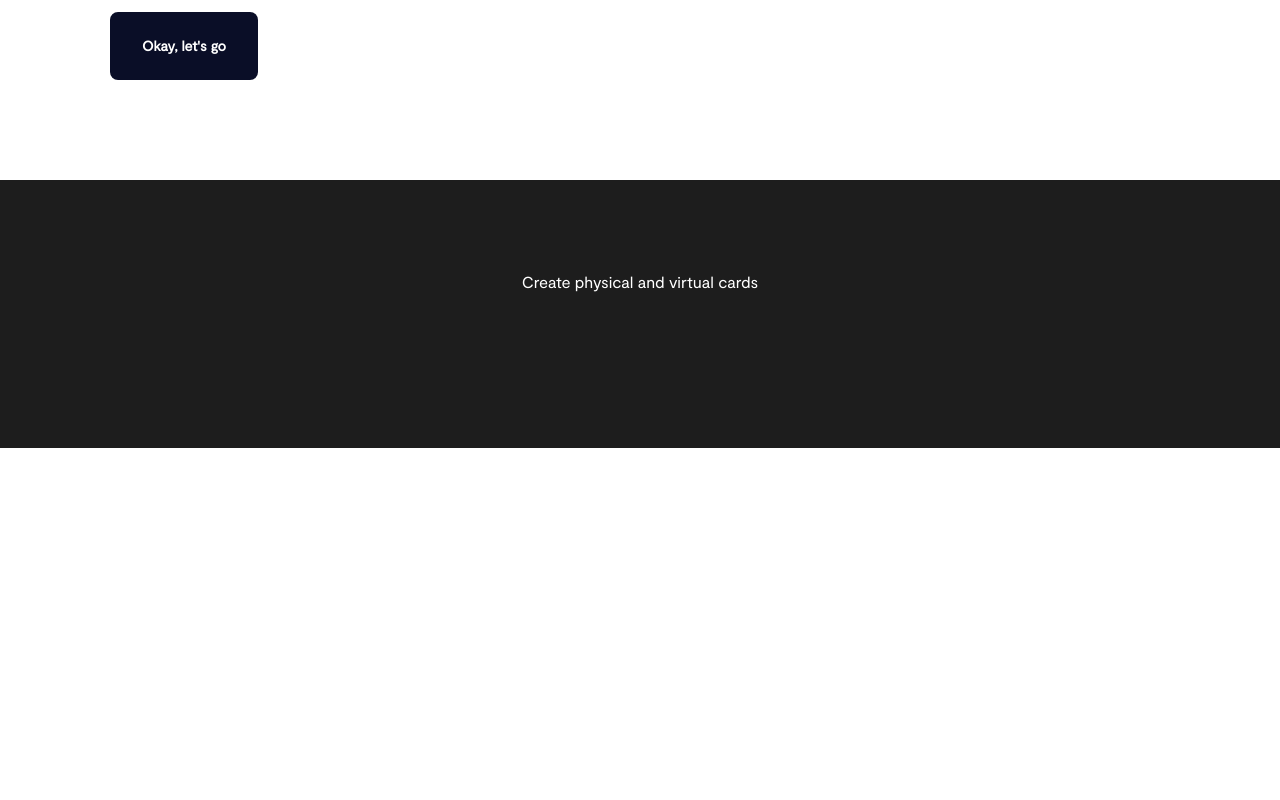
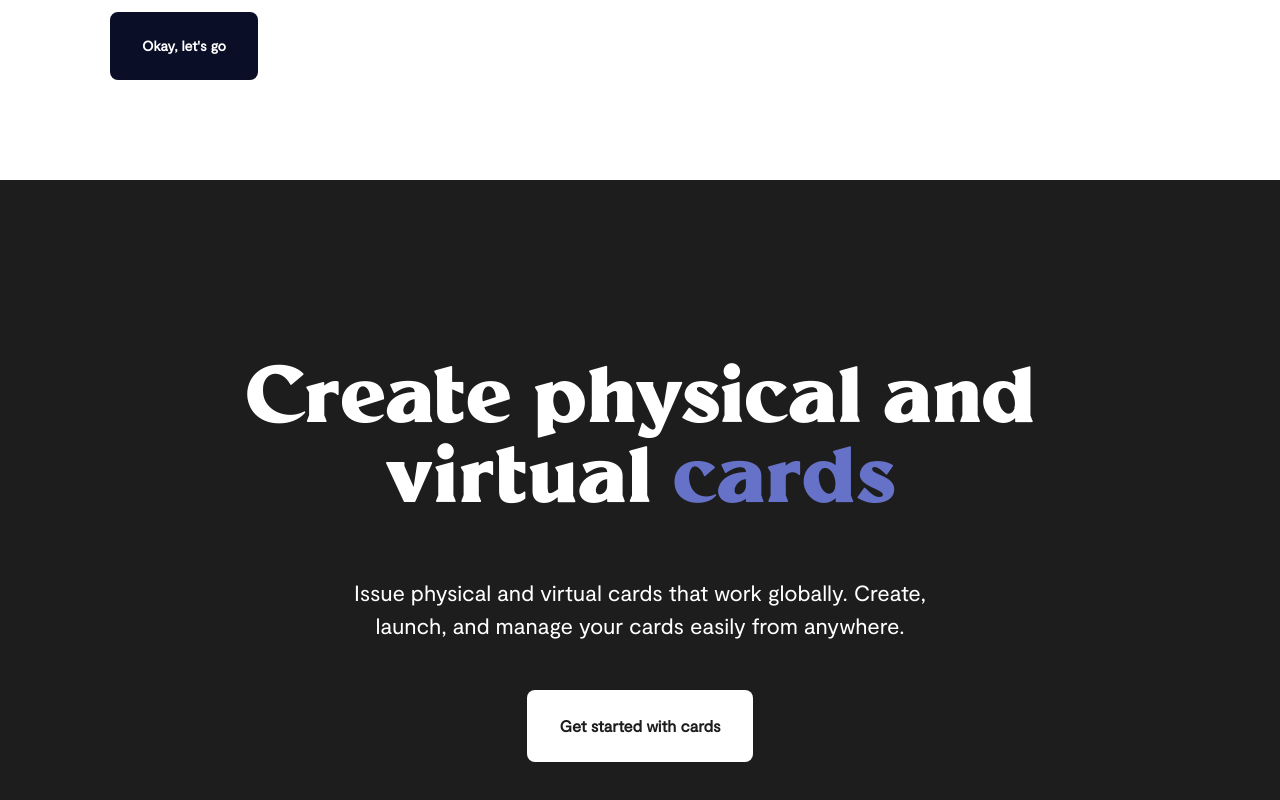
Before and after one commit to cjchika/flutterwave_clone, a React (Vite) app: page / in a window 1280 px wide. Shown: the part 5475-6275 px from the top of the page. Before the commit the page ends 5923 px from the top, so only its background shows below. Built offline with nearby package versions, Linux system fonts and the light colour scheme.

Commit message:
Card Section

```diff
--- a/src/components/Cards.jsx
+++ b/src/components/Cards.jsx
@@ -4,10 +4,21 @@ const Cards = () => {
   return (
     <>
       <section className="bg-cardDarkBG">
-        <div className="max-w-[120.6rem] flex flex-col items-center justify-start text-center">
-          <h2 className="text-white mb-[4rem] max-w-[70rem]">
-            Create physical and virtual <span className="text-blue">cards</span>
+        <div className="xl:mx-[120px] md:my-[65px] lg:my-[90px] max-w-[120.6rem] flex flex-col items-center justify-start text-center">
+          <h2 className="font-millik text-white mb-[26px] lg:mb-[3.5rem] max-w-[70rem] text-[36px] md:text-[46px] lg:text-[80px] leading-[2.7rem] lg:leading-[5rem]">
+            Create physical and virtual{" "}
+            <span className="text-[#6672c7]">cards</span>
           </h2>
+          <p className="lg:mb-[3rem] mb-[39px] md:max-w-[30rem] lg:max-w-[40rem] text-[18px] lg:text-[22px] text-white">
+            Issue physical and virtual cards that work globally. Create, launch,
+            and manage your cards easily from anywhere.
+          </p>
+          <a
+            href="/"
+            className="bg-white text-cardDarkBG font-semibold text-[13px] lg:text-[16px] rounded-lg p-4 px-6 md:p-6 md:px-8 "
+          >
+            Get started with cards
+          </a>
         </div>
       </section>
     </>
--- a/src/components/Commerce.jsx
+++ b/src/components/Commerce.jsx
@@ -7,7 +7,7 @@ const Commerce = () => {
   return (
     <>
       <section className="py-[70px] md:py-[100px]">
-        <div className="my-0 mx-auto max-w-[109.2rem]  .  m-w-[102.9rem] flex flex-wrap items-start justify-between xl:mx-[90px] overflow-hidden">
+        <div className="my-0 mx-auto max-w-[109.2rem]  . flex flex-wrap items-start justify-between xl:mx-[90px] overflow-hidden">
           <h2 className="text-cardDarkBG font-millik max-w-[108.7rem] mb-[2rem] lg:mb-[5rem]  text-[34px] md:text-[48px] leading-[2.6rem] lg:text-[5rem] md:leading-[3.5rem] lg:leading-[5.8rem]">
             Build a successful online business with our{" "}
             <span className="text-green">Commerce tools.</span>
--- a/src/index.css
+++ b/src/index.css
@@ -19,8 +19,8 @@
 }
 
 body {
-  margin: 0;
-  padding: 0;
+  margin: 0px;
+  padding: 0px;
   font-family: "Moderat", sans-serif;
   /* -webkit-tap-highlight-color: rgba(255, 255, 255, 0); */
 }
```
